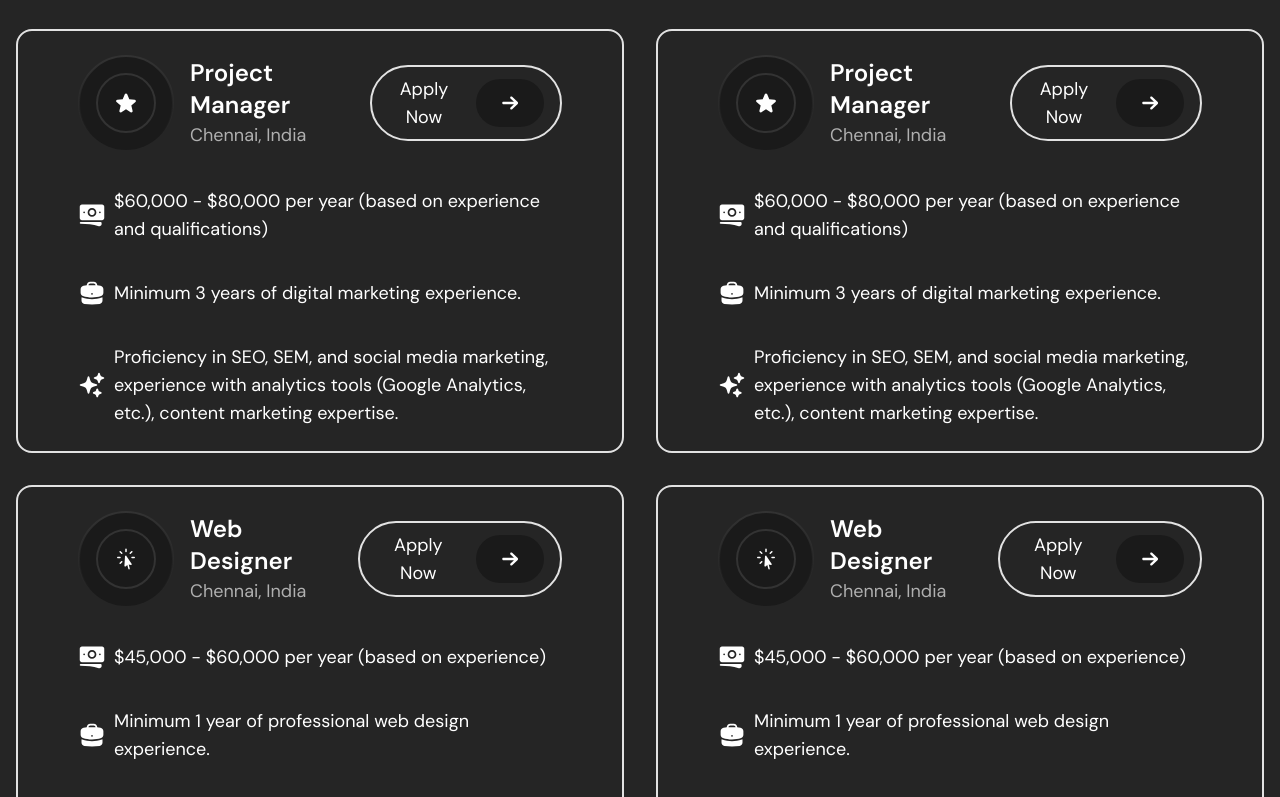
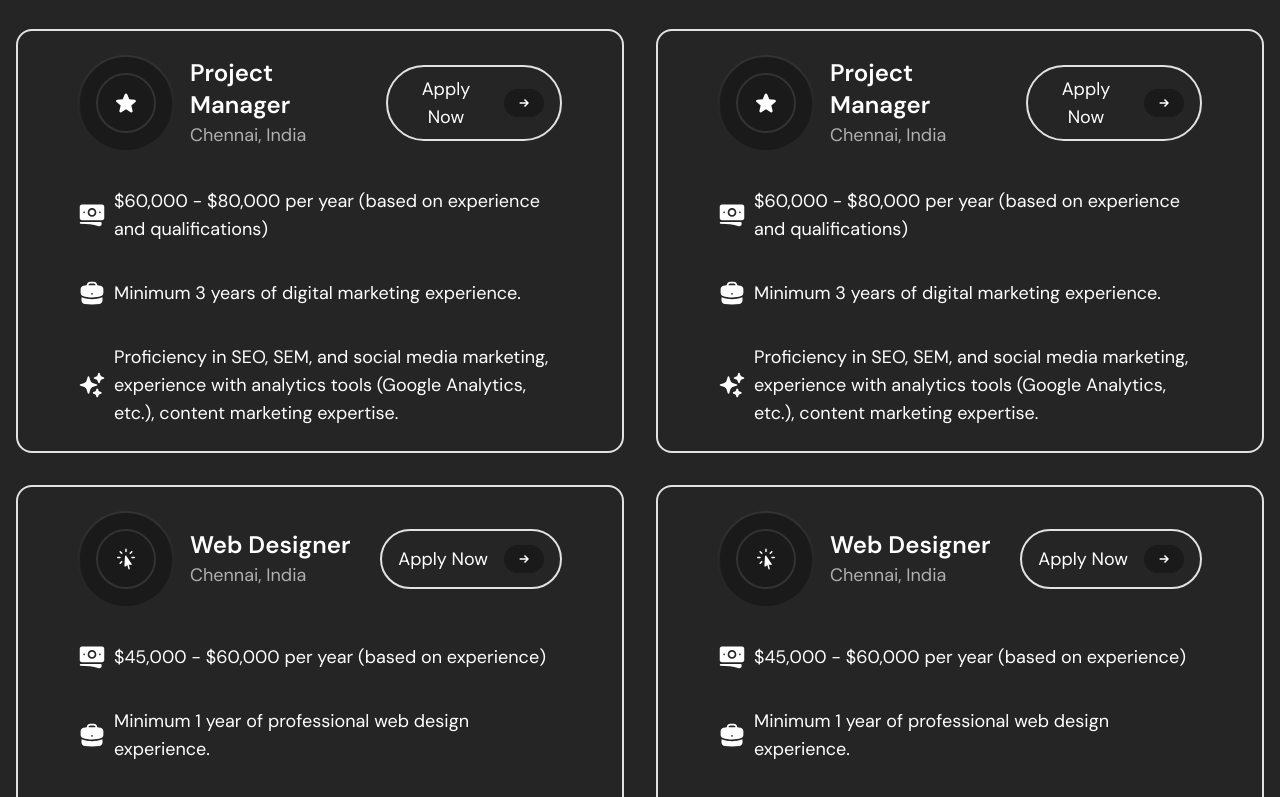
Before and after one commit to rashidtvmr/Spritle-2025, an Astro site: page /career in a window 1280 px wide. Shown: the part 2588-3385 px from the top of the page. Built offline with nearby package versions, Linux system fonts and the light colour scheme; Astro itself is replaced by a stand-in of ours.

Commit message:
Fixed arrow comes out in a button

```diff
--- a/src/components/Career/OurJobs.astro
+++ b/src/components/Career/OurJobs.astro
@@ -82,7 +82,7 @@ const jobs = [
     {
       jobs.map((job) => (
         <div class="group  cursor-pointer p-6 border-primary border-2 rounded-2xl flex flex-col space-y-5 xl:space-y-9 p-4  relative   px-2 md:px-3 xl:px-15 flex-wrap hover:bg-card transition-colors duration-300 ease-in-out">
-          <div class="flex flex-col sm:flex-row sm:items-center sm:space-x-4 justify-between">
+          <div class="flex flex-row sm:flex-row sm:items-center sm:space-x-4 justify-between">
             <div class="flex items-center space-x-4">
               <Image
                 src={job.logo}
@@ -99,14 +99,14 @@ const jobs = [
               </div>
             </div>
             <div class="flex justify-center md:block">
-              <button class="border-2 border-primary rounded-full py-2 px-4 flex items-center  space-x-4 group-hover:bg-card transition duration-500 w-full max-w-[180px] md:max-w-full sm:w-auto">
+              <button class="border-2 border-primary rounded-full py-2 px-4 flex items-center justify-center space-x-4 group-hover:bg-card transition duration-500 w-full md:w-auto max-w-[180px] md:max-w-none overflow-hidden">
                 <span class="text-white font-normal text-base lg:text-lg">
                   Apply Now
                 </span>
                 <Image
                   src={contactarrow}
                   alt="arrow"
-                  class="w-10 h-10 md:w-10 md:h-10 lg:w-17 lg:h-12 group-hover:invert transition-colors duration-500"
+                  class="w-8 h-8 lg:w-10 lg:h-10 group-hover:invert transition-colors duration-500"
                 />
               </button>
             </div>
```
